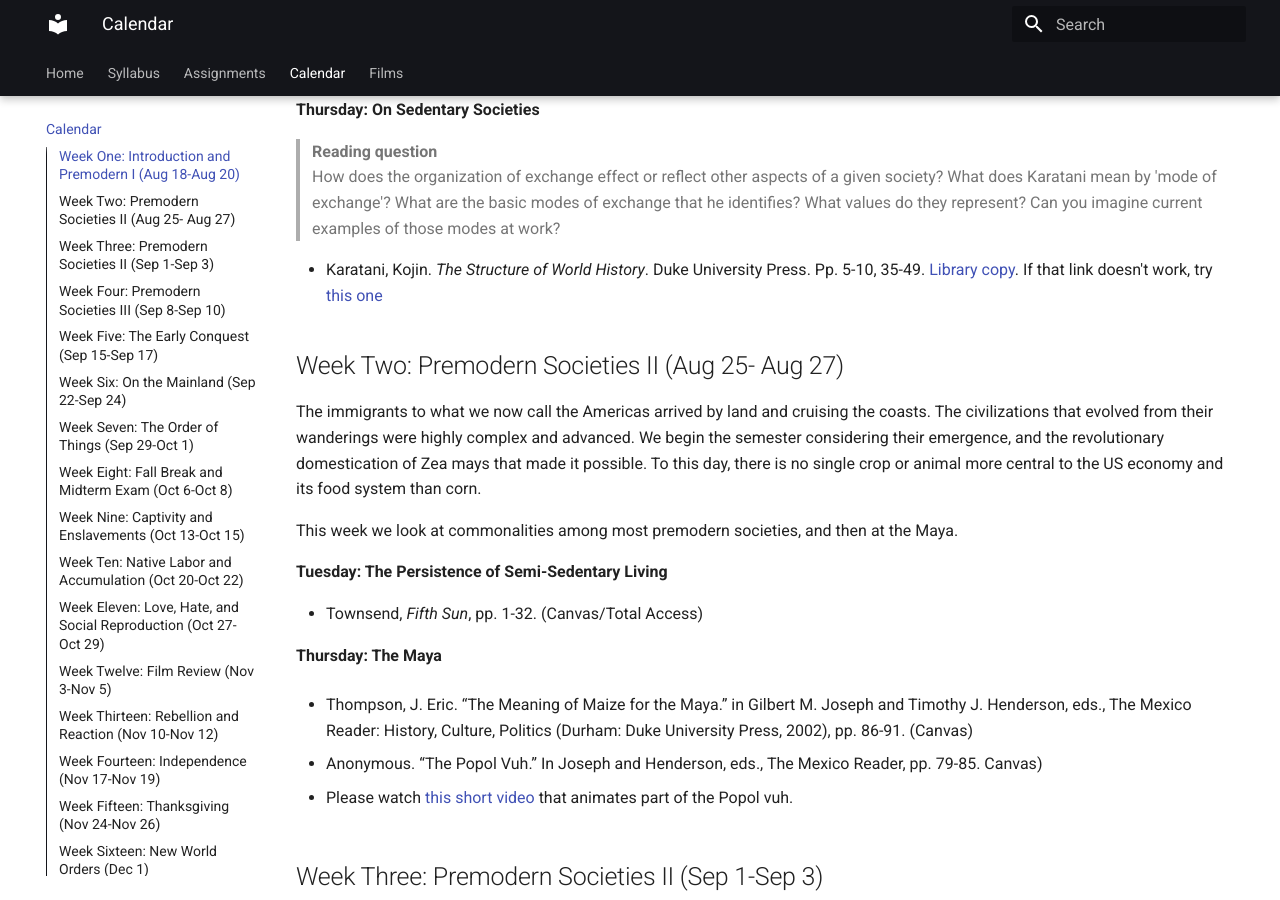
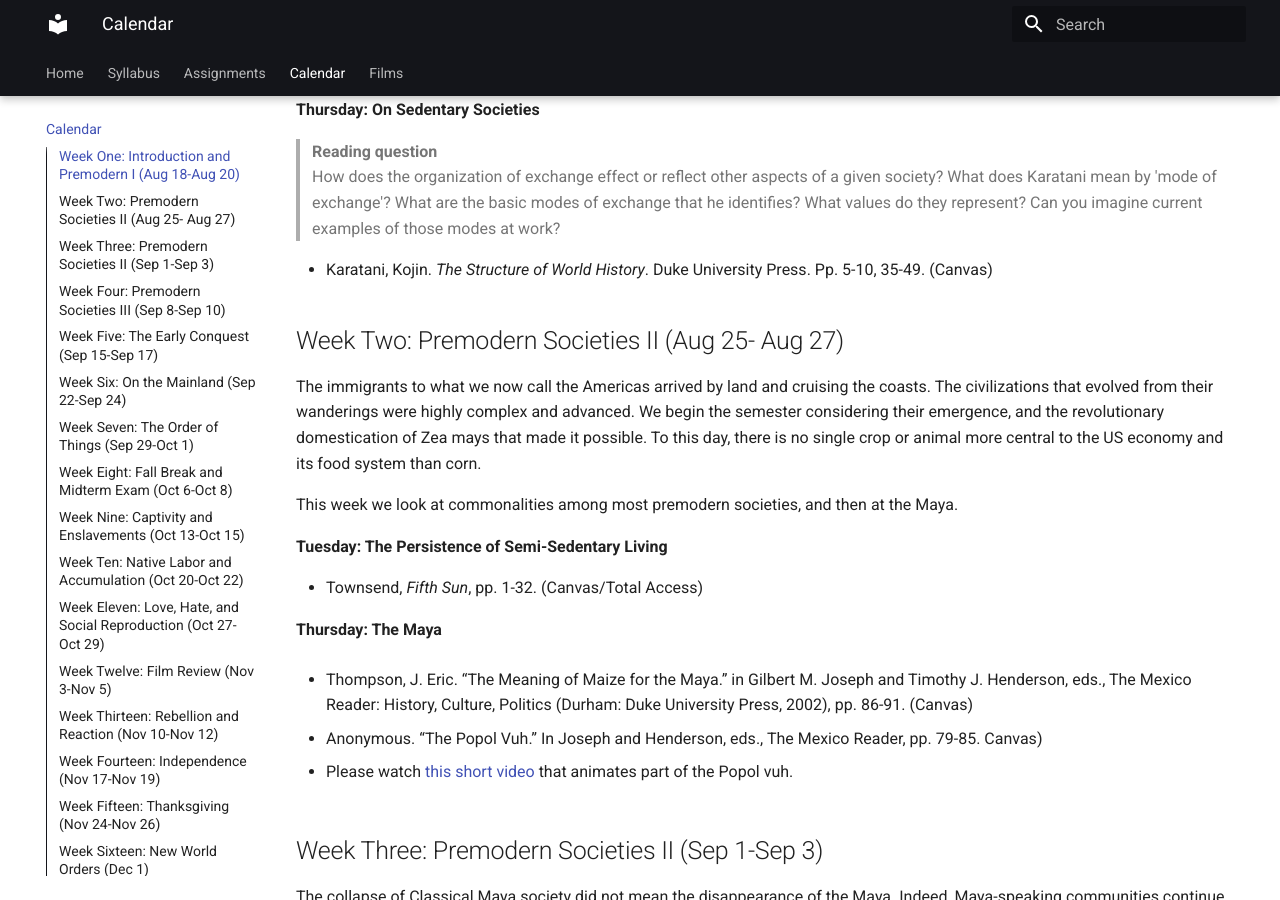
Before and after one commit to chadblack/2026ELA, an MkDocs documentation site: the page built from docs/calendar.md, in a window 1280 px wide and 900 px high, scrolled down 786 px. Built offline with MkDocs 1.6.1 and Material for MkDocs 9.7.7, drawn with Linux system fonts in a browser that asks for light colours.

Commit message:
Update calendar.md

```diff
--- a/docs/calendar.md
+++ b/docs/calendar.md
@@ -32,7 +32,7 @@ Here are [my recommmendations for taking notes!](https://chadblack.net/2026ELA/n
 > How does the organization of exchange effect or reflect other aspects of a given society? What does Karatani mean by 'mode of exchange'? What are the basic modes of exchange that he identifies? What values do they represent? Can you imagine current examples of those modes at work?
 
 
-- Karatani, Kojin. *The Structure of World History*. Duke University Press. Pp. 5-10, 35-49. [Library copy](https://ebookcentral.proquest.com/lib/utk/reader.action?docID=1647715&ppg=1&c=UERG). If that link doesn't work, try [this one](https://utk.primo.exlibrisgroup.com/permalink/01UTN_KNOXVILLE/bcmt7h/alma9924986230102311)
+- Karatani, Kojin. *The Structure of World History*. Duke University Press. Pp. 5-10, 35-49. (Canvas)
 
 
 ## Week Two: Premodern Societies II (Aug 25- Aug 27)
```
